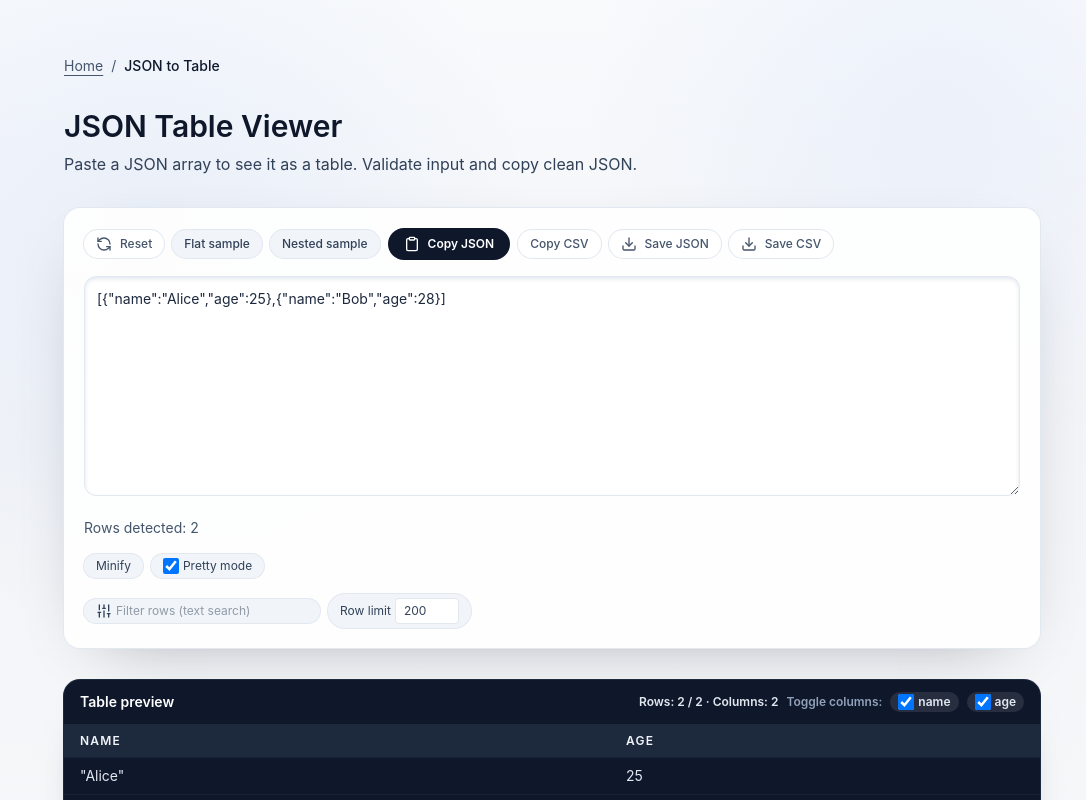
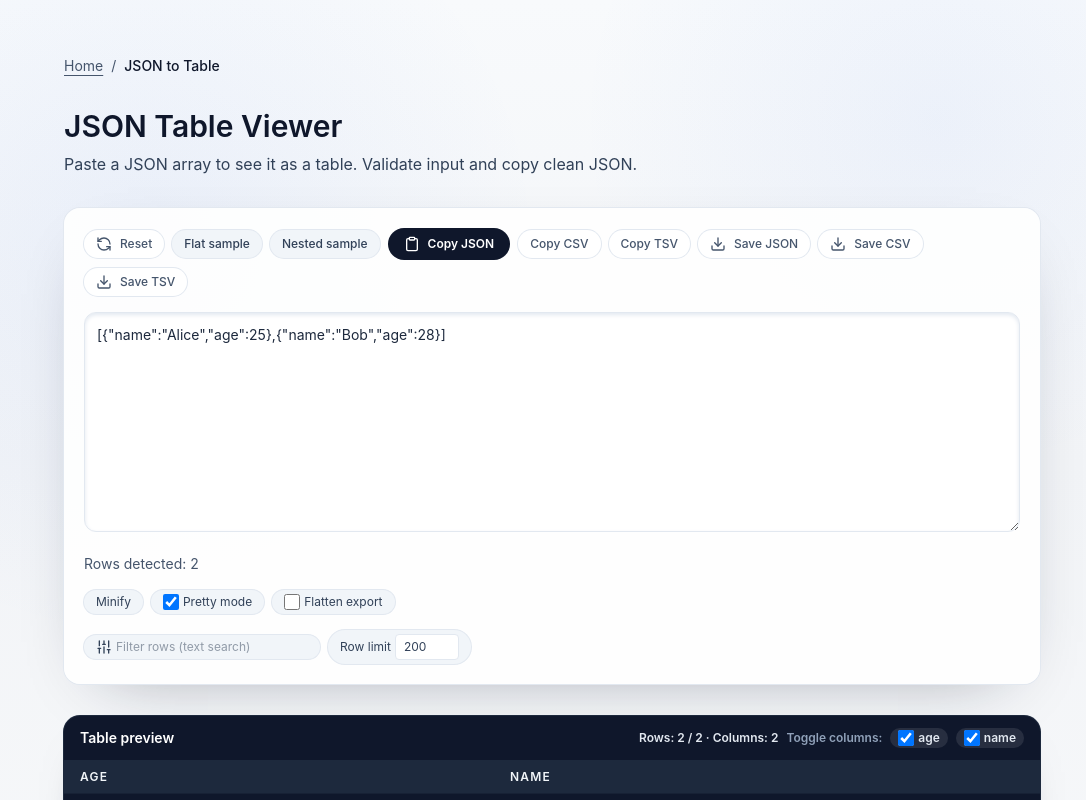
Before and after one commit to ChainPix/custom-website, a Next.js app: page /json-table in a window 1280 px wide. Shown: the top 800 px of the page, without its empty margins (88-1174 px from the left). Built offline with nearby package versions, Linux system fonts and the light colour scheme; no server answers.

Commit message:
Improve json-table CSV exports

```diff
--- a/app/(tools)/json-table/JSON_TABLE.md
+++ b/app/(tools)/json-table/JSON_TABLE.md
@@ -10,6 +10,7 @@
 - Filtering: Pre-indexed search strings avoid re-stringifying rows on each keystroke.
 - Limits: Parsing is disabled for inputs above the MAX_CHARS threshold to avoid UI lockups.
 - UI: Removed demo-only “Swap text” control to keep the toolbar focused on real actions.
+- Export: Deterministic header ordering, CSV uses `text/csv`, optional TSV, and a flatten toggle for nested data.
 
 ## Remaining gaps / next ideas
 - Allow expanding nested objects/arrays instead of stringifying; optional “flatten” view.
--- a/app/(tools)/json-table/client.tsx
+++ b/app/(tools)/json-table/client.tsx
@@ -17,6 +17,7 @@ export default function JsonTableClient() {
   const [hiddenCols, setHiddenCols] = useState<Set<string>>(new Set());
   const MAX_CHARS = 40000;
   const [pretty, setPretty] = useState(true);
+  const [flattenExport, setFlattenExport] = useState(false);
 
   const typeRank = (value: unknown) => {
     if (value === undefined) return 0;
@@ -103,7 +104,7 @@ export default function JsonTableClient() {
           Object.keys(item || {}).forEach((k) => set.add(k));
           return set;
         }, new Set<string>()),
-      );
+      ).sort((a, b) => a.localeCompare(b));
       return { rows: data as Row[], headers, error: "" };
     } catch {
       return { rows: [], headers: [], error: "Invalid JSON input." };
@@ -154,23 +155,89 @@ export default function JsonTableClient() {
     }
   };
 
-  const copyCsv = async () => {
+  const flattenValue = (value: unknown, prefix: string, out: Record<string, unknown>) => {
+    if (value === null || value === undefined) {
+      out[prefix] = value;
+      return;
+    }
+    if (Array.isArray(value)) {
+      if (!value.length) {
+        out[prefix] = [];
+        return;
+      }
+      value.forEach((item, index) => {
+        const nextPrefix = prefix ? `${prefix}.${index}` : String(index);
+        flattenValue(item, nextPrefix, out);
+      });
+      return;
+    }
+    if (typeof value === "object") {
+      const entries = Object.entries(value as Record<string, unknown>);
+      if (!entries.length) {
+        out[prefix] = {};
+        return;
+      }
+      entries
+        .sort(([a], [b]) => a.localeCompare(b))
+        .forEach(([key, val]) => {
+          const nextPrefix = prefix ? `${prefix}.${key}` : key;
+          flattenValue(val, nextPrefix, out);
+        });
+      return;
+    }
+    out[prefix] = value;
+  };
+
+  const getExportRows = () => {
+    if (!flattenExport) return parsed.rows;
+    return parsed.rows.map((row) => {
+      const flattened: Record<string, unknown> = {};
+      Object.entries(row).forEach(([key, value]) => {
+        flattenValue(value, key, flattened);
+      });
+      return flattened as Row;
+    });
+  };
+
+  const getExportHeaders = (rows: Row[]) => {
+    const headerSet = new Set<string>();
+    rows.forEach((row) => {
+      Object.keys(row || {}).forEach((key) => headerSet.add(key));
+    });
+    return Array.from(headerSet).sort((a, b) => a.localeCompare(b));
+  };
+
+  const escapeCell = (value: unknown, delimiter: string) => {
+    if (value === null || value === undefined) return "";
+    const text =
+      typeof value === "string" || typeof value === "number" || typeof value === "boolean"
+        ? String(value)
+        : JSON.stringify(value);
+    const needsQuotes = text.includes(delimiter) || text.includes("\n") || text.includes("\r") || text.includes('"');
+    const escaped = text.replace(/"/g, '""');
+    return needsQuotes ? `"${escaped}"` : escaped;
+  };
+
+  const buildDelimited = (rows: Row[], delimiter: string) => {
+    const cols = getExportHeaders(rows).filter((h) => !hiddenCols.has(String(h)));
+    const lines = rows.map((row) => cols.map((c) => escapeCell((row as Row)[String(c)], delimiter)).join(delimiter));
+    return [cols.join(delimiter), ...lines].join("\n");
+  };
+
+  const copyDelimited = async (delimiter: string, label: string) => {
     if (parsed.error || !parsed.rows.length) return;
-    const cols = parsed.headers.filter((h) => !hiddenCols.has(String(h)));
-    const lines = parsed.rows.map((row) =>
-      cols.map((c) => `"${String((row as Row)[String(c)] ?? "").replace(/"/g, '""')}"`).join(","),
-    );
-    const csv = [cols.join(","), ...lines].join("\n");
+    const rows = getExportRows();
+    const content = buildDelimited(rows, delimiter);
     try {
-      await navigator.clipboard.writeText(csv);
-      setStatus("Copied CSV");
+      await navigator.clipboard.writeText(content);
+      setStatus(`Copied ${label}`);
     } catch {
       setStatus("Copy failed");
     }
   };
 
-  const download = (content: string, filename: string) => {
-    const blob = new Blob([content], { type: "text/plain" });
+  const download = (content: string, filename: string, contentType = "text/plain") => {
+    const blob = new Blob([content], { type: contentType });
     const url = URL.createObjectURL(blob);
     const a = document.createElement("a");
     a.href = url;
@@ -273,14 +340,21 @@ export default function JsonTableClient() {
             {copied ? "Copied" : "Copy JSON"}
           </button>
           <button
-            onClick={copyCsv}
+            onClick={() => copyDelimited(",", "CSV")}
             className="flex items-center gap-2 rounded-full bg-white px-3 py-1.5 text-xs font-medium text-slate-600 shadow-[var(--shadow-soft)] ring-1 ring-slate-200 transition hover:-translate-y-0.5 disabled:opacity-60"
             disabled={!!parsed.error || !parsed.rows.length}
           >
             Copy CSV
           </button>
           <button
-            onClick={() => download(JSON.stringify(parsed.rows, null, 2), "json-table.json")}
+            onClick={() => copyDelimited("\t", "TSV")}
+            className="flex items-center gap-2 rounded-full bg-white px-3 py-1.5 text-xs font-medium text-slate-600 shadow-[var(--shadow-soft)] ring-1 ring-slate-200 transition hover:-translate-y-0.5 disabled:opacity-60"
+            disabled={!!parsed.error || !parsed.rows.length}
+          >
+            Copy TSV
+          </button>
+          <button
+            onClick={() => download(JSON.stringify(parsed.rows, null, 2), "json-table.json", "application/json")}
             className="flex items-center gap-2 rounded-full bg-white px-3 py-1.5 text-xs font-medium text-slate-600 shadow-[var(--shadow-soft)] ring-1 ring-slate-200 transition hover:-translate-y-0.5 disabled:opacity-60"
             disabled={!!parsed.error || !parsed.rows.length}
             aria-label="Download JSON"
@@ -290,12 +364,9 @@ export default function JsonTableClient() {
           </button>
           <button
             onClick={() => {
-              const cols = parsed.headers.filter((h) => !hiddenCols.has(String(h)));
-              const lines = parsed.rows.map((row) =>
-                cols.map((c) => `"${String((row as Row)[String(c)] ?? "").replace(/"/g, '""')}"`).join(","),
-              );
-              const csv = [cols.join(","), ...lines].join("\n");
-              download(csv, "json-table.csv");
+              const rows = getExportRows();
+              const csv = buildDelimited(rows, ",");
+              download(csv, "json-table.csv", "text/csv");
             }}
             className="flex items-center gap-2 rounded-full bg-white px-3 py-1.5 text-xs font-medium text-slate-600 shadow-[var(--shadow-soft)] ring-1 ring-slate-200 transition hover:-translate-y-0.5 disabled:opacity-60"
             disabled={!!parsed.error || !parsed.rows.length}
@@ -303,6 +374,19 @@ export default function JsonTableClient() {
           >
             <Download className="h-4 w-4" />
             Save CSV
+          </button>
+          <button
+            onClick={() => {
+              const rows = getExportRows();
+              const tsv = buildDelimited(rows, "\t");
+              download(tsv, "json-table.tsv", "text/tab-separated-values");
+            }}
+            className="flex items-center gap-2 rounded-full bg-white px-3 py-1.5 text-xs font-medium text-slate-600 shadow-[var(--shadow-soft)] ring-1 ring-slate-200 transition hover:-translate-y-0.5 disabled:opacity-60"
+            disabled={!!parsed.error || !parsed.rows.length}
+            aria-label="Download TSV"
+          >
+            <Download className="h-4 w-4" />
+            Save TSV
           </button>
         </div>
         <textarea
@@ -341,6 +425,15 @@ export default function JsonTableClient() {
               className="h-4 w-4 rounded border-slate-300 text-slate-900 focus:ring-slate-300"
             />
             Pretty mode
+          </label>
+          <label className="flex items-center gap-1 rounded-full bg-slate-100 px-3 py-1 ring-1 ring-slate-200">
+            <input
+              type="checkbox"
+              checked={flattenExport}
+              onChange={(e) => setFlattenExport(e.target.checked)}
+              className="h-4 w-4 rounded border-slate-300 text-slate-900 focus:ring-slate-300"
+            />
+            Flatten export
           </label>
           {input.length > MAX_CHARS ? (
             <span className="text-amber-600 font-medium">
```
